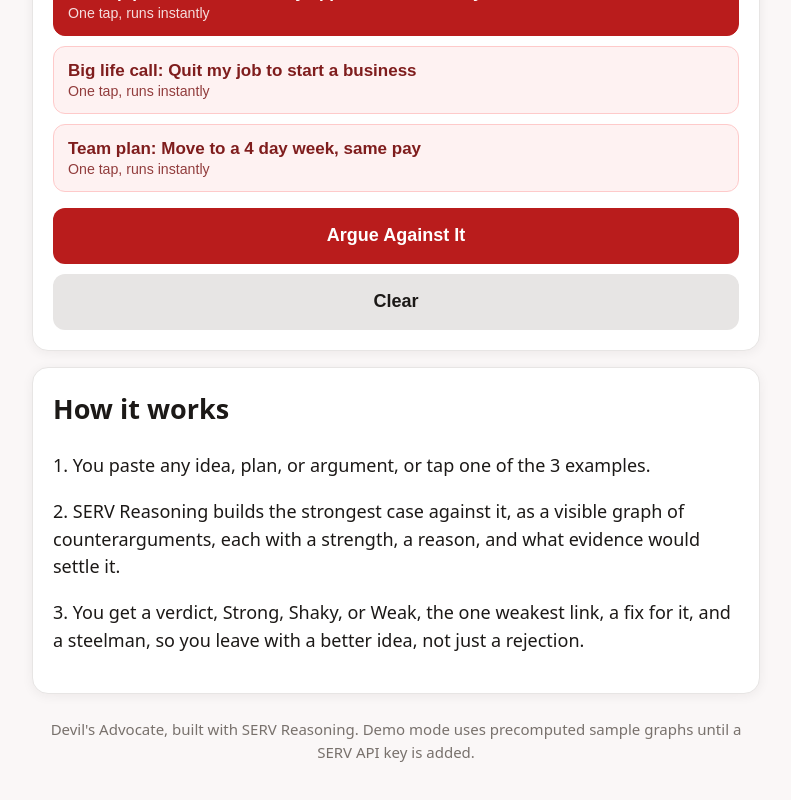
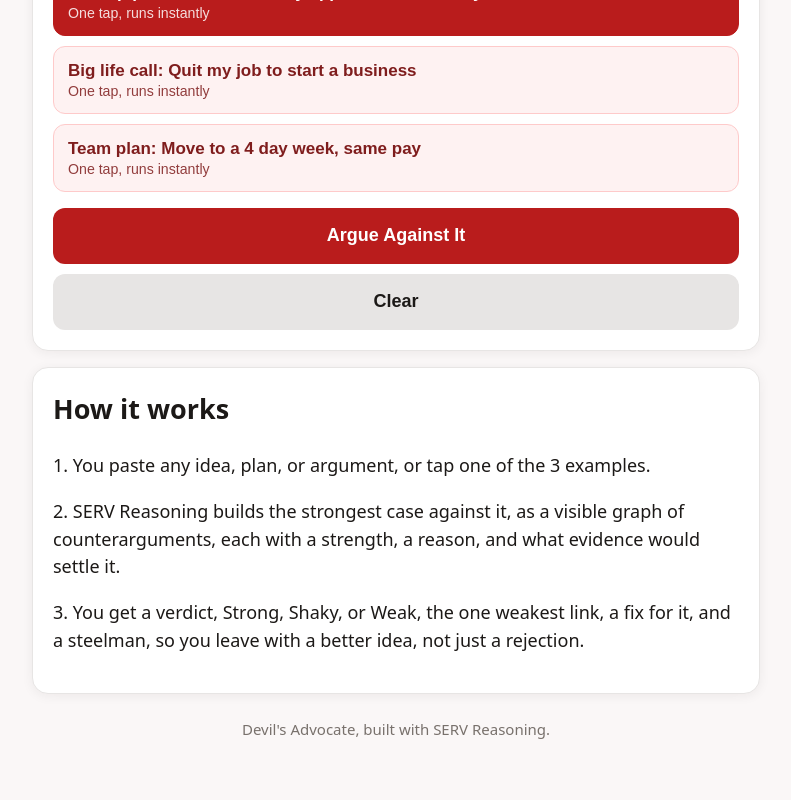
Before and after one commit to tydavid5/devils-advocate, a Next.js app: page / in a window 1280 px wide. Shown: the part 479-1279 px from the top of the page, without its empty margins (244-1035 px from the left). Built offline with nearby package versions, Linux system fonts and the light colour scheme.

Commit message:
Fix footer: remove outdated demo mode text, live SERV is now working

```diff
--- a/app/page.js
+++ b/app/page.js
@@ -129,7 +129,7 @@ export default function Home() {
         </section>
       )}
 
-      <p className="footer">Devil's Advocate, built with SERV Reasoning. Demo mode uses precomputed sample graphs until a SERV API key is added.</p>
+      <p className="footer">Devil's Advocate, built with SERV Reasoning.</p>
     </main>
   );
 }
```
